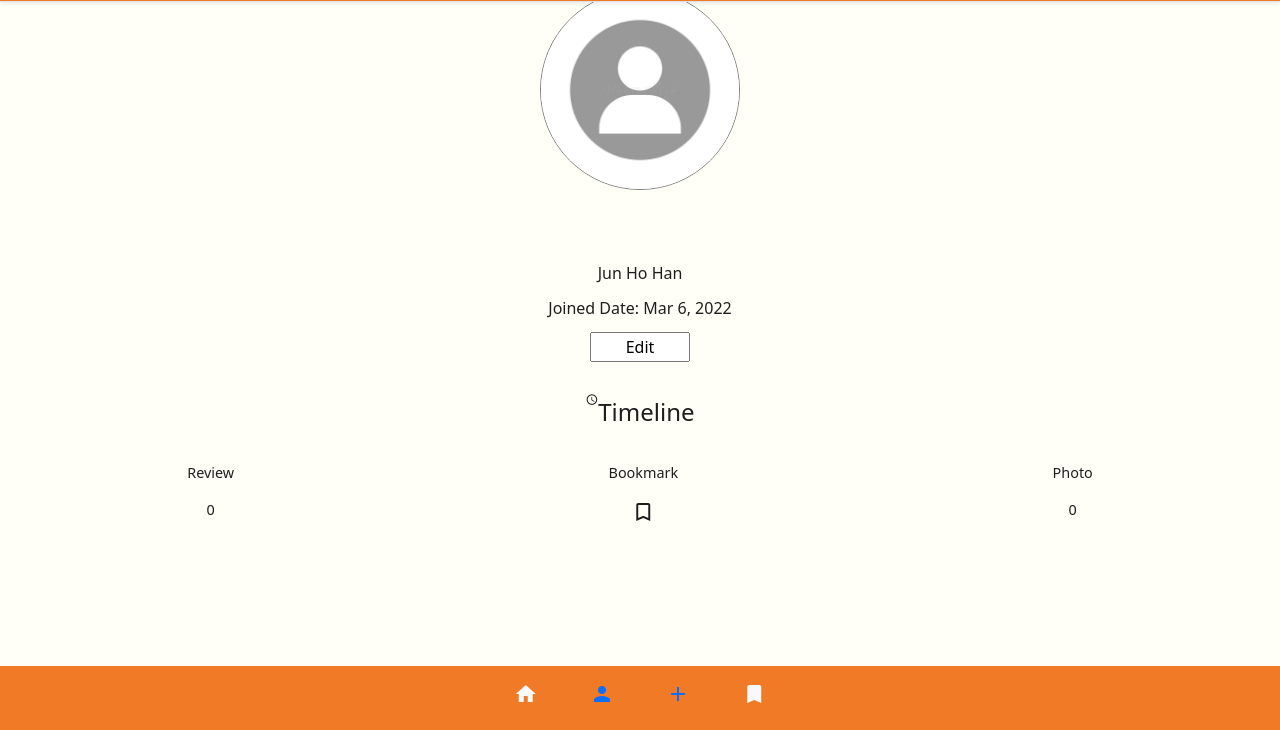
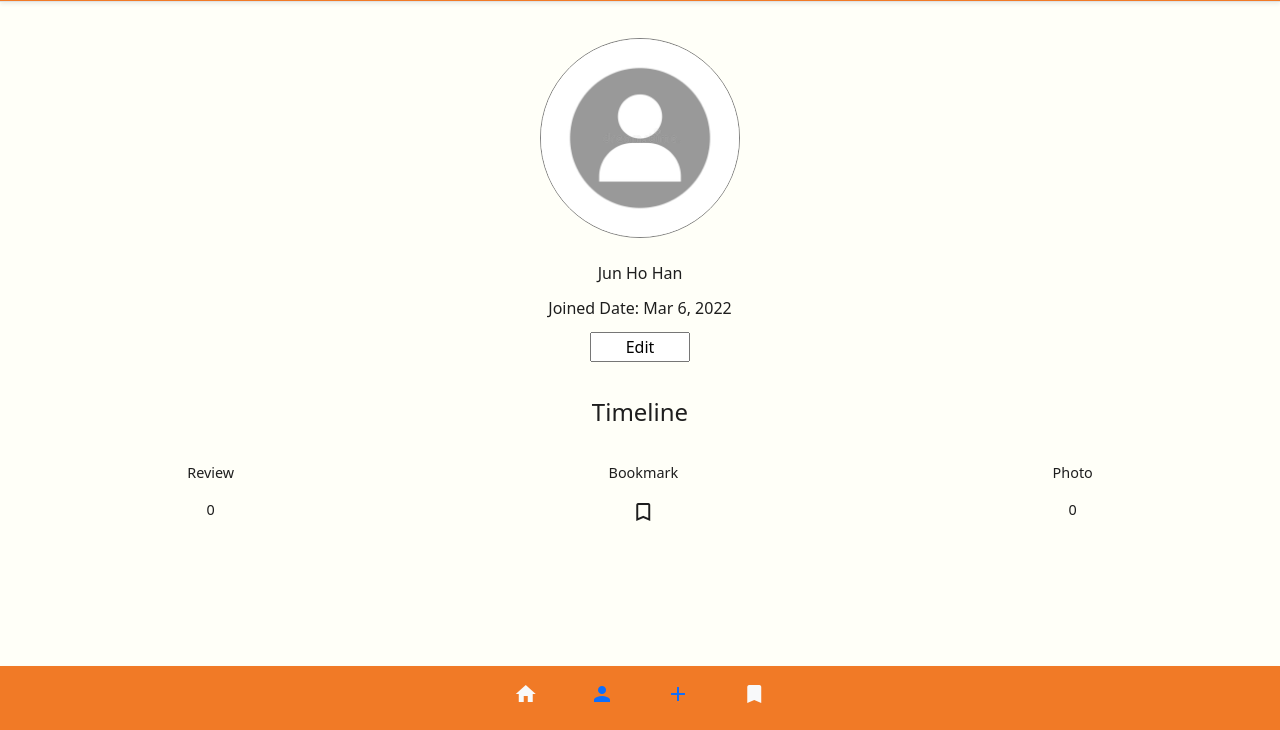
Before and after one commit to dikwon79/vanVan, a plain HTML site: page profile.html in a window 1280 px wide. Shown: the part 70-800 px from the top of the page. Drawn offline with nearby package versions, Linux system fonts and the light colour scheme.

Commit message:
fixed CSS

```diff
--- a/profile.html
+++ b/profile.html
@@ -44,9 +44,6 @@
         </div>
         <div class="timeline">
             <div class="timeline-title">
-                <span class="material-icons-outlined" id="time">
-                    schedule
-                </span>
                 <p>Timeline</p>
             </div>
             <div class="user-data">
--- a/styles/profile.css
+++ b/styles/profile.css
@@ -13,7 +13,7 @@ body {
     height: 200px;
     width: 200px;
     position: absolute;
-    top: 20%;
+    top: 13rem;
     left: 50%;
     transform: translate(-50%, -50%);
     border-radius: 50%;
@@ -78,6 +78,8 @@ body {
     font-size: .8rem;
 }
 
+
+
 .user-data {
     display: flex;
     justify-content: space-around;
```
